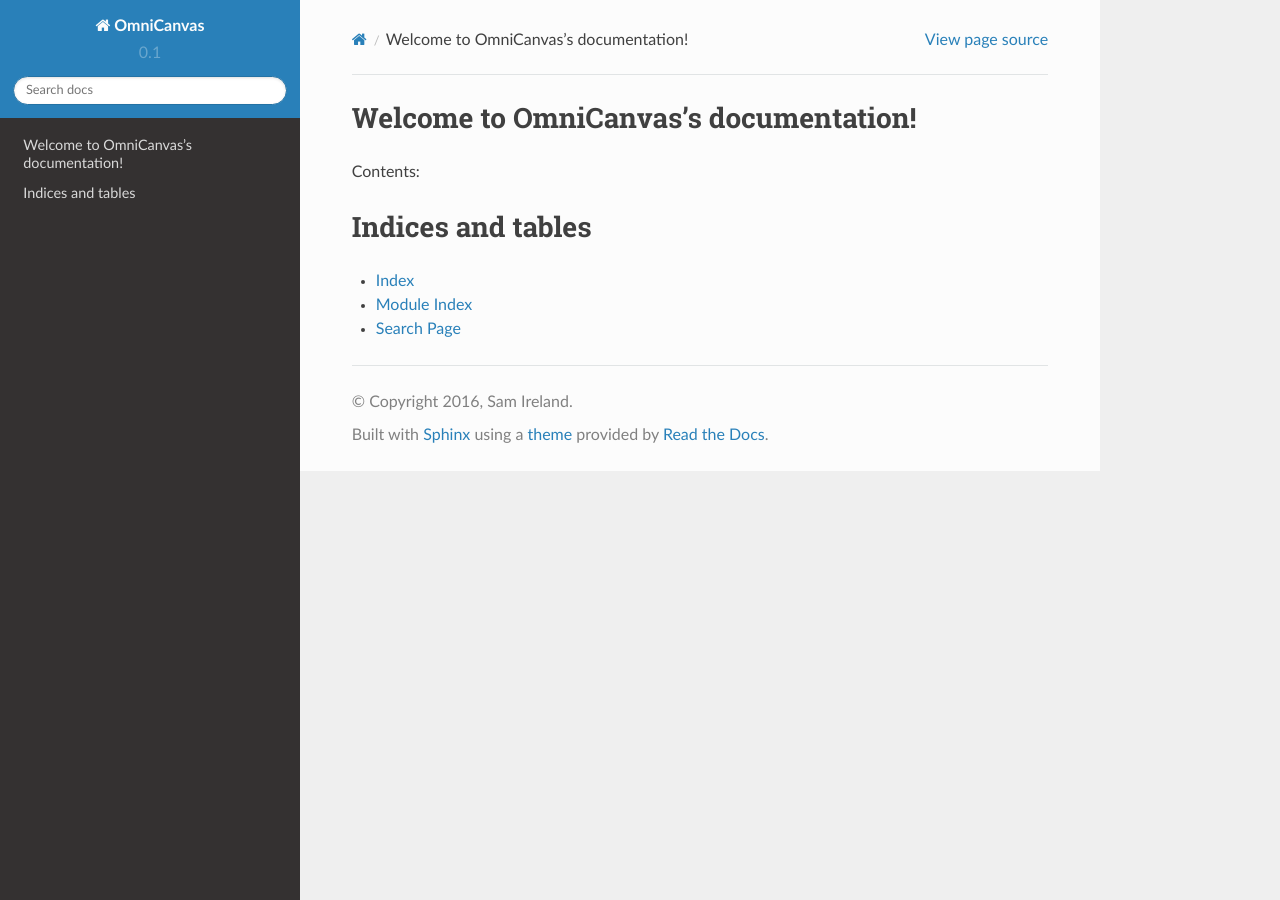
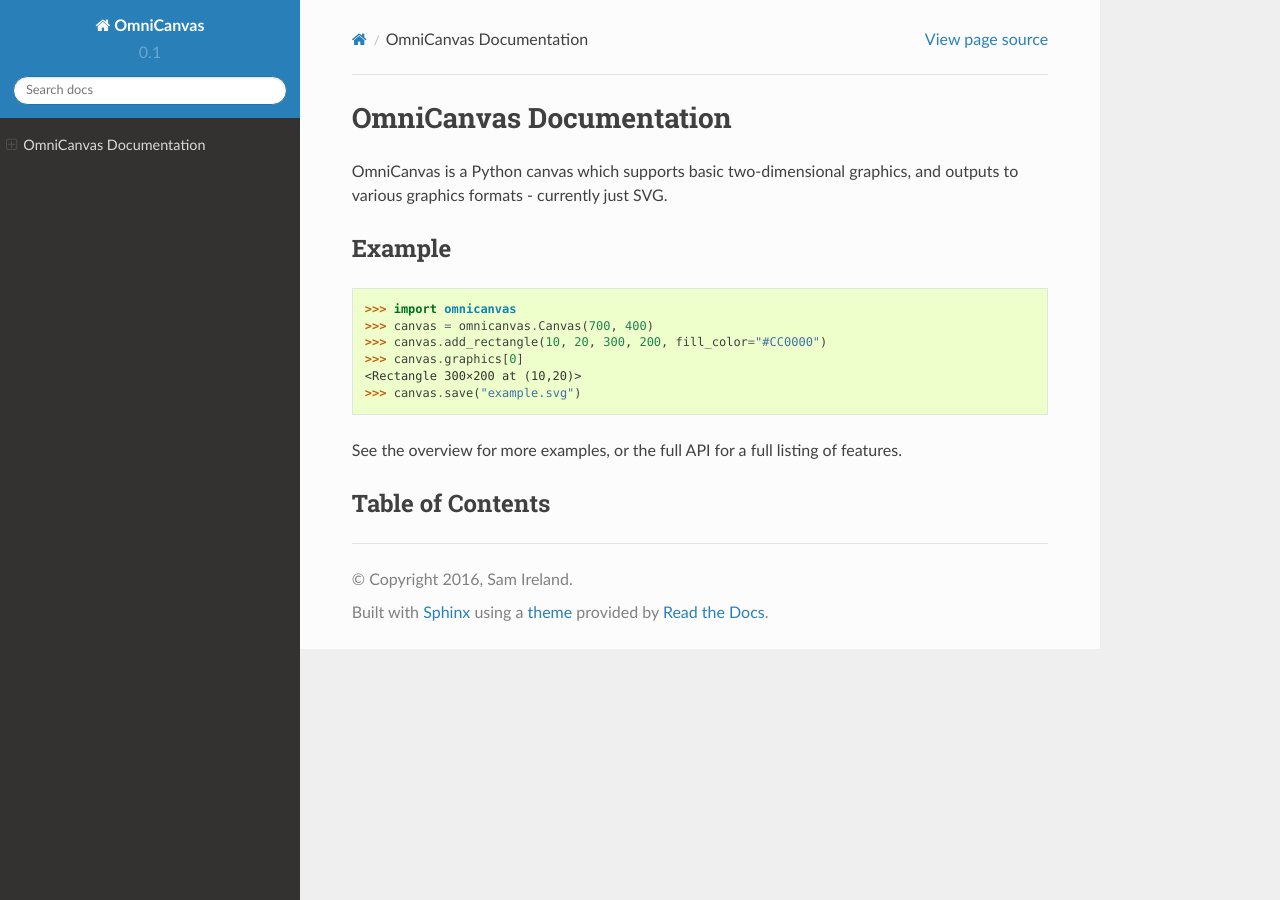
Before and after one commit to samirelanduk/omnicanvas, a Sphinx documentation site: the page built from docs/source/index.rst, in a window 1280 px wide. Built offline with Sphinx 7.4.7 and the Read the Docs theme 2.0.0, drawn with Linux system fonts in a browser that asks for light colours.

Commit message:
Docs for landing page

```diff
--- a/docs/source/index.rst
+++ b/docs/source/index.rst
@@ -1,21 +1,21 @@
-.. OmniCanvas documentation master file, created by
-   sphinx-quickstart on Thu May 26 23:20:00 2016.
-   You can adapt this file completely to your liking, but it should at least
-   contain the root `toctree` directive.
+OmniCanvas Documentation
+========================
 
-Welcome to OmniCanvas's documentation!
-======================================
+OmniCanvas is a Python canvas which supports basic two-dimensional graphics,
+and outputs to various graphics formats - currently just SVG.
 
-Contents:
+Example
+-------
 
-.. toctree::
-   :maxdepth: 2
+  >>> import omnicanvas
+  >>> canvas = omnicanvas.Canvas(700, 400)
+  >>> canvas.add_rectangle(10, 20, 300, 200, fill_color="#CC0000")
+  >>> canvas.graphics[0]
+  <Rectangle 300×200 at (10,20)>
+  >>> canvas.save("example.svg")
 
+See the overview for more examples, or the full API for a full listing of
+features.
 
-
-Indices and tables
-==================
-
-* :ref:`genindex`
-* :ref:`modindex`
-* :ref:`search`
+Table of Contents
+-----------------
```
